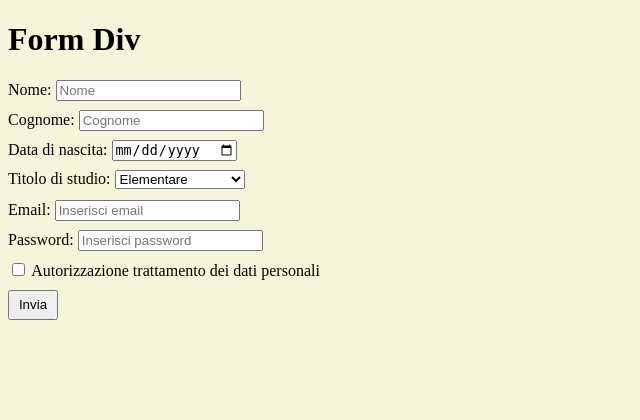
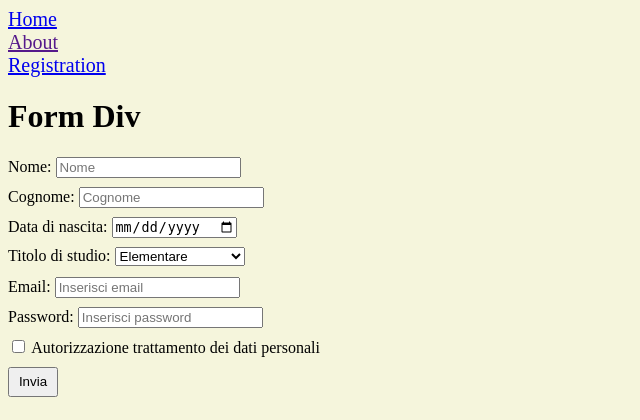
Before and after one commit to sidectrl/Steve-Jobs, a PHP site: page /idex.html in a window 1280 px wide. Shown: the top 420 px of the page, without its empty margins (0-640 px from the left). Run offline with PHP 8.4, Linux system fonts and the light colour scheme.

Commit message:
Inserimento menù per cambiare pagina

```diff
--- a/Esercizi/Es2/idex.html
+++ b/Esercizi/Es2/idex.html
@@ -2,6 +2,9 @@
 <html>
     <head>
         <link rel="stylesheet" type="text/css" href="style.css">
+        <a href="/Esercizi/Es1/Index.html">Home</a>
+        <a href="">About</a>
+        <a href="/Esercizi/Es2/idex.html">Registration</a>
         <meta charset="UTF-8">
         <title>Form</title>
     </head>
--- a/Esercizi/Es2/style.css
+++ b/Esercizi/Es2/style.css
@@ -9,3 +9,12 @@ button{
     height: 30px;
     width:50px;
 }
+a{
+    display: block;
+    font-size: 20px;
+
+}
+a.index
+{
+    display: inline;
+}
```
Also changed, not shown: Esercizi/Es1/Index.html (+7 -3 lines).
